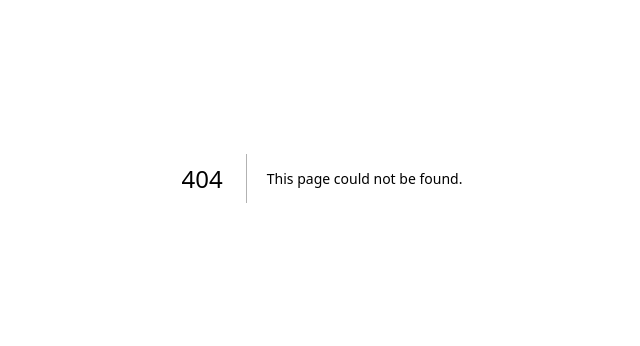
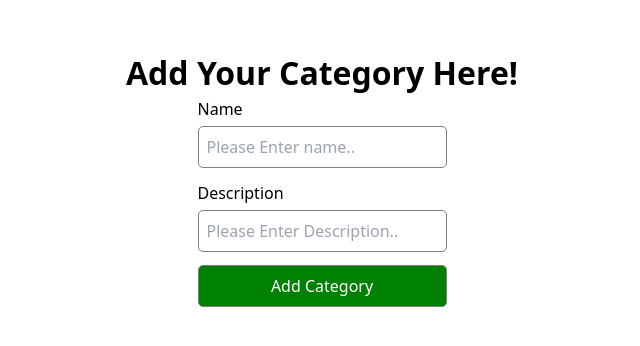
Before and after one commit to ajaysharma91/do-with-ajay, a Next.js app: page /category in a window 1280 px wide. Before the commit this address had no page. Shown: the part 222-568 px from the top of the page, without its empty margins (318-958 px from the left). Built offline with nearby package versions, Linux system fonts and the light colour scheme; no server answers.

Commit message:
Added category to add category

```diff
--- /dev/null
+++ b/src/app/api/category/route.tsx
@@ -0,0 +1,49 @@
+
+import { NextRequest, NextResponse } from "next/server"
+
+
+// export async function POST(req:NextApiRequest, res:NextApiResponse){
+//   const session = await getServerSession(req, res, authOptions)
+//   if (session) {
+//     // Signed in
+//     console.log("Session", JSON.stringify(session, null, 2))
+//   } else {
+//     // Not Signed in
+//     res.status(401)
+//   }
+//   res.end()
+// }
+
+
+// export async function GET(request: NextRequest) {
+//   const cookieStore = cookies()
+//   const token = request.cookies.get('token')?.value
+//   console.log({token})
+//   return NextResponse.json({
+//     token,
+
+//   });
+// }
+
+
+export async function POST(request: Request) {
+  let body = await request.json()
+  try {
+    const result = await fetch("http://localhost:8080/api/category", {
+    method:"POST",
+    headers:{
+      "Content-Type": "application/json",
+      "Authorization": `Bearer ${body.token}`
+    },
+    body:JSON.stringify(body.category)
+  })
+  const resp = await result.json();
+  return NextResponse.json({
+    resp
+  });
+  } catch (error) {
+    return NextResponse.json({
+        error
+      });
+  }
+}
--- /dev/null
+++ b/src/app/category/page.tsx
@@ -0,0 +1,115 @@
+"use client";
+import { useSession } from "next-auth/react";
+import React, { ReactEventHandler } from "react";
+import { styled } from "styled-components";
+const Container = styled.div`
+  display: flex;
+  width: 100%;
+  justify-content: center;
+  align-items: center;
+  height: 100vh;
+  flex-direction:column;
+`;
+const HeadingH2 = styled.h2`
+  display: flex;
+  justify-content: center;
+  align-items: center;
+  font-size: 32px;
+  font-weight: bold;
+`;
+const FormWrapper = styled.div`
+  width: 100%;
+  display: flex;
+  justify-content: center;
+  align-items: center;
+  gap: 0.8rem;
+`;
+const InputWrapper = styled.div`
+  display: flex;
+  flex-direction: column;
+  gap: 0.3rem;
+`;
+const Form = styled.form`
+  display: flex;
+  flex-direction: column;
+  gap: 0.8rem;
+`;
+const Input = styled.input`
+  // outline:auto;
+  border: 1px solid gray;
+  border-radius: 5px;
+  padding: 0.5rem;
+`;
+const Button = styled.button`
+  width: 100%;
+  border: 1px solid gray;
+  border-radius: 5px;
+  padding: 0.5rem;
+  color: white;
+  background-color: green;
+`;
+function Category() {
+    const { data: session } = useSession();
+
+  const [category, setCategory] = React.useState({
+    name: "",
+    description: "",
+  });
+  const submitCategory = (e: React.FormEvent<HTMLFormElement>) => {
+    e.preventDefault();
+    var myHeaders = new Headers();
+    myHeaders.append("Content-Type", "application/json");
+    console.log("Session", session?.user.accessToken);
+    var raw = JSON.stringify({
+      token: session?.user.accessToken,
+      category,
+    });
+    var requestOptions = {
+      method: "POST",
+      headers: myHeaders,
+      body: raw,
+    };
+
+    fetch("http://localhost:3000/api/category", requestOptions)
+      .then((res) => console.log(res))
+      .catch((e) => console.log(e));
+  };
+  return (
+    <Container>
+      <HeadingH2>Add Your Category Here!</HeadingH2>
+      <FormWrapper>
+        <Form onSubmit={(e) => submitCategory(e)}>
+          <InputWrapper>
+            <label>Name</label>
+            <Input
+              type="text"
+              placeholder="Please Enter name.."
+              name="name"
+              id="name"
+              value={category.name}
+              onChange={(e) =>
+                setCategory({ ...category, name: e.target.value })
+              }
+            />
+          </InputWrapper>
+          <InputWrapper>
+            <label>Description</label>
+            <Input
+              type="text"
+              placeholder="Please Enter Description.."
+              name="description"
+              id="description"
+              value={category.description}
+              onChange={(e) =>
+                setCategory({ ...category, description: e.target.value })
+              }
+            />
+          </InputWrapper>
+          <Button>Add Category</Button>
+        </Form>
+      </FormWrapper>
+    </Container>
+  );
+}
+
+export default Category;
```
Also changed, not shown: components/Posts/CreatePost.tsx (+46 -40 lines).
